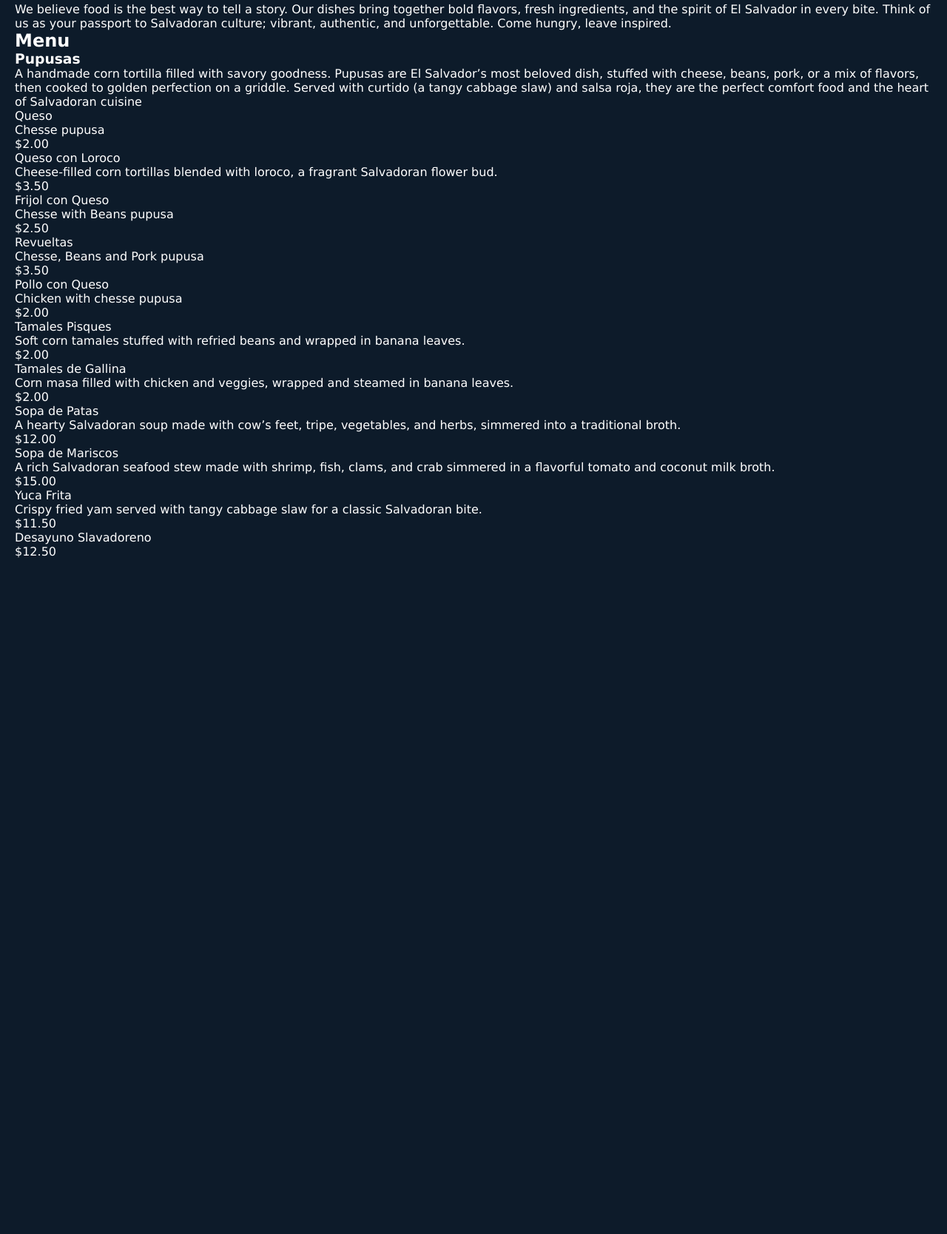
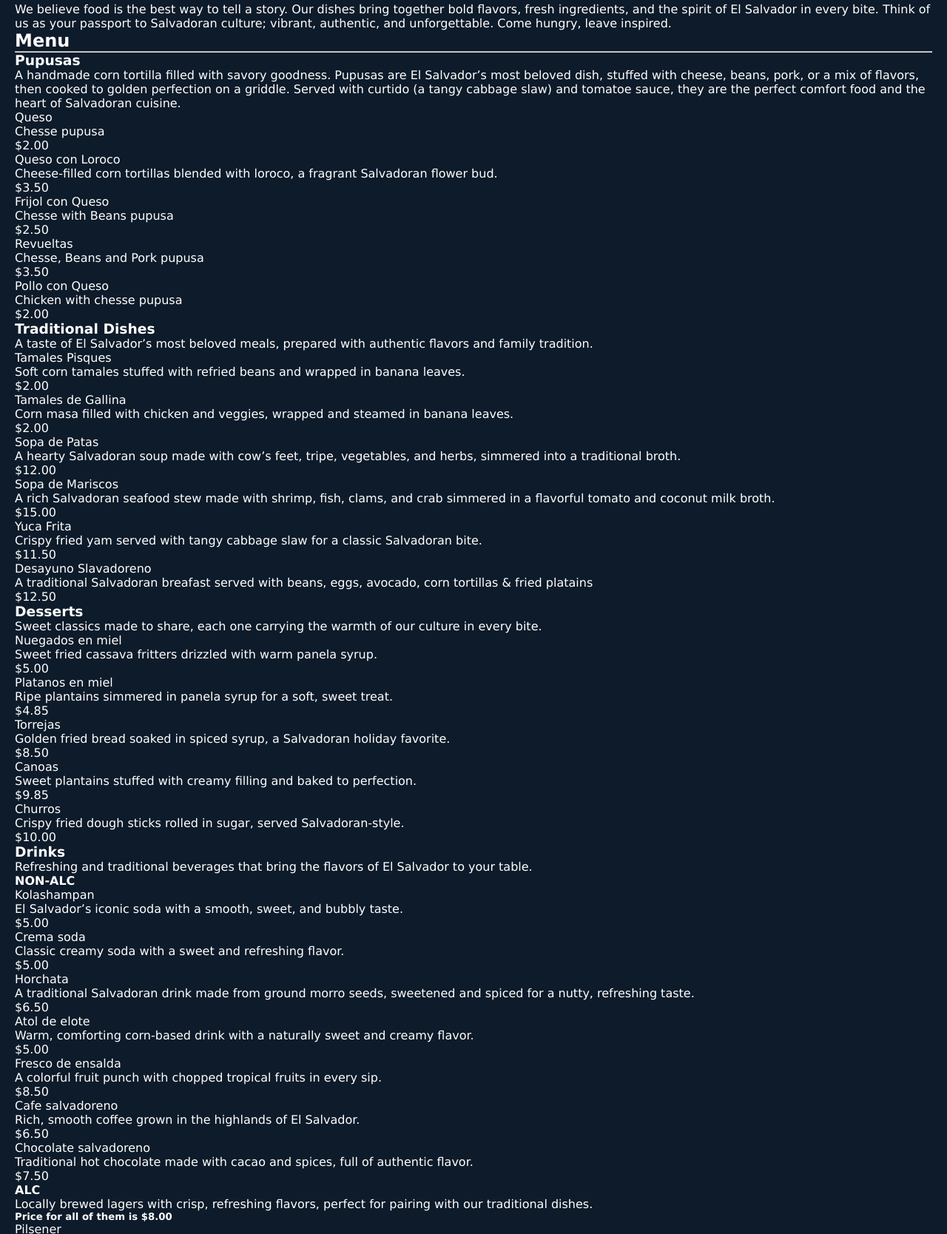
Before and after one commit to mnav08/Salvadoran-Restaurant, a plain HTML site: page index.html in a window 1280 px wide. Shown: the part 450-2118 px from the top of the page at 74% size. Before the commit the page ends 1225 px from the top, so only its background shows below. Drawn offline with Linux system fonts and the light colour scheme.

Commit message:
Finished HTML content

```diff
--- a/index.html
+++ b/index.html
@@ -1,15 +1,15 @@
 <!DOCTYPE html>
 <html lang="en">
   <head>
-    <meta charset="UTF-8">
-    <meta name="viewport" content="width=device-width, initial-scale=1.0">
+    <meta charset="UTF-8" />
+    <meta name="viewport" content="width=device-width, initial-scale=1.0" />
     <title>Sabor Cuscatleco</title>
-    <link rel="stylesheet" href="styles.css">
-    <link rel="icon" type="image/png" href="images/favicon.png">
+    <link rel="stylesheet" href="styles.css" />
+    <link rel="icon" type="image/png" href="images/favicon.png" />
   </head>
   <body>
     <header>
-        <img src="images/ES_flag.png" alt="ES flag">
+      <img src="images/ES_flag.png" alt="ES flag" />
       <nav>
         <ul>
           <li><a href="#hero" class="nav-link">Home</a></li>
@@ -28,37 +28,247 @@
 
     <section id="about-us">
       <h2>About Us</h2>
-            <p>We are here to share the flavors of El Salvador with the world. Our food is more than a meal, it is a connection to our roots, our traditions, and our culture.
-               Every pupusa, every horchata,nuegados carries the warmth of family kitchens and the pride of a heritage worth preserving.
-               We invite you to experience El Salvador through every bite.</p> <br>
-            <p>We believe food is the best way to tell a story. Our dishes bring together bold flavors, fresh ingredients, and the spirit of El Salvador in every bite. Think of us as your passport to Salvadoran culture; vibrant, authentic, and unforgettable.
-               Come hungry, leave inspired.</p>
+      <p>
+        We are here to share the flavors of El Salvador with the world. Our food
+        is more than a meal, it is a connection to our roots, our traditions,
+        and our culture. Every pupusa, every horchata,nuegados carries the
+        warmth of family kitchens and the pride of a heritage worth preserving.
+        We invite you to experience El Salvador through every bite.
+      </p>
+      <br />
+      <p>
+        We believe food is the best way to tell a story. Our dishes bring
+        together bold flavors, fresh ingredients, and the spirit of El Salvador
+        in every bite. Think of us as your passport to Salvadoran culture;
+        vibrant, authentic, and unforgettable. Come hungry, leave inspired.
+      </p>
     </section>
 
     <section id="menu">
+      <!--Menu container-->
       <h2>Menu</h2>
+      <hr />
+
+      <div id="pupusas">
         <h3>Pupusas</h3>
-        <p>A handmade corn tortilla filled with savory goodness.
-         Pupusas are El Salvador’s most beloved dish, stuffed with cheese, beans, pork, or a mix of flavors, then cooked to golden perfection on a griddle.
-         Served with curtido (a tangy cabbage slaw) and salsa roja, they are the perfect comfort food and the heart of Salvadoran cuisine
+        <p>
+          <!--Intro Description-->
+          A handmade corn tortilla filled with savory goodness. Pupusas are El
+          Salvador’s most beloved dish, stuffed with cheese, beans, pork, or a
+          mix of flavors, then cooked to golden perfection on a griddle. Served
+          with curtido (a tangy cabbage slaw) and tomatoe sauce, they are the
+          perfect comfort food and the heart of Salvadoran cuisine.
         </p>
-
-        <div id="pupusas-flavors">
-          <p class="flavor">Queso</p> <p class="description">Chesse pupusa</p> <p class="price">$2.00</p>
-          <p class="flavor">Queso con Loroco</p> <p class="description">Cheese-filled corn tortillas blended with loroco, a fragrant Salvadoran flower bud.</p> <p class="price">$3.50</p>
-          <p class="flavor">Frijol con Queso</p> <p class="description">Chesse with Beans pupusa</p> <p class="price">$2.50</p>
-          <p class="flavor">Revueltas</p> <p class="description">Chesse, Beans and Pork pupusa</p> <p class="price">$3.50</p>
-          <p class="flavor">Pollo con Queso</p> <p class="description">Chicken with chesse pupusa</p> <p class="price">$2.00</p>
+        <p class="flavor">Queso</p>
+        <p class="description">Chesse pupusa</p>
+        <p class="price">$2.00</p>
+        <p class="flavor">Queso con Loroco</p>
+        <p class="description">
+          Cheese-filled corn tortillas blended with loroco, a fragrant
+          Salvadoran flower bud.
+        </p>
+        <p class="price">$3.50</p>
+        <p class="flavor">Frijol con Queso</p>
+        <p class="description">Chesse with Beans pupusa</p>
+        <p class="price">$2.50</p>
+        <p class="flavor">Revueltas</p>
+        <p class="description">Chesse, Beans and Pork pupusa</p>
+        <p class="price">$3.50</p>
+        <p class="flavor">Pollo con Queso</p>
+        <p class="description">Chicken with chesse pupusa</p>
+        <p class="price">$2.00</p>
       </div>
 
       <div id="dishes">
-          <p class="flavor">Tamales Pisques </p> <p class="description">Soft corn tamales stuffed with refried beans and wrapped in banana leaves. </p> <p class="price">$2.00</p>
-          <p class="flavor">Tamales de Gallina </p> <p class="description">Corn masa filled with chicken and veggies, wrapped and steamed in banana leaves.</p> <p class="price">$2.00</p>
-          <p class="flavor"> Sopa de Patas</p> <p class="description">A hearty Salvadoran soup made with cow’s feet, tripe, vegetables, and herbs, simmered into a traditional broth. </p> <p class="price">$12.00</p>
-          <p class="flavor">Sopa de Mariscos </p> <p class="description">A rich Salvadoran seafood stew made with shrimp, fish, clams, and crab simmered in a flavorful tomato and coconut milk broth. </p> <p class="price">$15.00</p>
-          <p class="flavor">Yuca Frita </p> <p class="description">Crispy fried yam served with tangy cabbage slaw for a classic Salvadoran bite. </p> <p class="price">$11.50</p>
-          <p class="flavor">Desayuno Slavadoreno </p> <p class="description"> </p> <p class="price">$12.50</p>
+        <h3>Traditional Dishes</h3>
+        <!--Intro Description-->
+        <p>
+          A taste of El Salvador’s most beloved meals, prepared with authentic
+          flavors and family tradition.
+        </p>
+
+        <p class="flavor">Tamales Pisques</p>
+        <p class="description">
+          Soft corn tamales stuffed with refried beans and wrapped in banana
+          leaves.
+        </p>
+        <p class="price">$2.00</p>
+        <p class="flavor">Tamales de Gallina</p>
+        <p class="description">
+          Corn masa filled with chicken and veggies, wrapped and steamed in
+          banana leaves.
+        </p>
+        <p class="price">$2.00</p>
+        <p class="flavor">Sopa de Patas</p>
+        <p class="description">
+          A hearty Salvadoran soup made with cow’s feet, tripe, vegetables, and
+          herbs, simmered into a traditional broth.
+        </p>
+        <p class="price">$12.00</p>
+        <p class="flavor">Sopa de Mariscos</p>
+        <p class="description">
+          A rich Salvadoran seafood stew made with shrimp, fish, clams, and crab
+          simmered in a flavorful tomato and coconut milk broth.
+        </p>
+        <p class="price">$15.00</p>
+        <p class="flavor">Yuca Frita</p>
+        <p class="description">
+          Crispy fried yam served with tangy cabbage slaw for a classic
+          Salvadoran bite.
+        </p>
+        <p class="price">$11.50</p>
+        <p class="flavor">Desayuno Slavadoreno</p>
+        <p class="description">
+          A traditional Salvadoran breafast served with beans, eggs, avocado,
+          corn tortillas &amp; fried platains
+        </p>
+        <p class="price">$12.50</p>
+      </div>
+
+      <div id="desserts">
+        <h3>Desserts</h3>
+        <!--Intro Description-->
+        <p>
+          Sweet classics made to share, each one carrying the warmth of our
+          culture in every bite.
+        </p>
+
+        <p class="flavor">Nuegados en miel</p>
+        <p class="description">
+          Sweet fried cassava fritters drizzled with warm panela syrup.
+        </p>
+        <p class="price">$5.00</p>
+
+        <p class="flavor">Platanos en miel</p>
+        <p class="description">
+          Ripe plantains simmered in panela syrup for a soft, sweet treat.
+        </p>
+        <p class="price">$4.85</p>
+
+        <p class="flavor">Torrejas</p>
+        <p class="description">
+          Golden fried bread soaked in spiced syrup, a Salvadoran holiday
+          favorite.
+        </p>
+        <p class="price">$8.50</p>
+
+        <p class="flavor">Canoas</p>
+        <p class="description">
+          Sweet plantains stuffed with creamy filling and baked to perfection.
+        </p>
+        <p class="price">$9.85</p>
+
+        <p class="flavor">Churros</p>
+        <p class="description">
+          Crispy fried dough sticks rolled in sugar, served Salvadoran-style.
+        </p>
+        <p class="price">$10.00</p>
       </div>
     </section>
+
+    <section id="drinks">
+      <h3>Drinks</h3>
+      <!--Intro Description-->
+      <p>
+        Refreshing and traditional beverages that bring the flavors of El
+        Salvador to your table.
+      </p>
+
+      <div id="non-alc">
+        <h4>NON-ALC</h4>
+        <p class="flavor">Kolashampan</p>
+        <p class="description">
+          El Salvador’s iconic soda with a smooth, sweet, and bubbly taste.
+        </p>
+        <p class="price">$5.00</p>
+
+        <p class="flavor">Crema soda</p>
+        <p class="description">
+          Classic creamy soda with a sweet and refreshing flavor.
+        </p>
+        <p class="price">$5.00</p>
+
+        <p class="flavor">Horchata</p>
+        <p class="description">
+          A traditional Salvadoran drink made from ground morro seeds, sweetened
+          and spiced for a nutty, refreshing taste.
+        </p>
+        <p class="price">$6.50</p>
+
+        <p class="flavor">Atol de elote</p>
+        <p class="description">
+          Warm, comforting corn-based drink with a naturally sweet and creamy
+          flavor.
+        </p>
+        <p class="price">$5.00</p>
+
+        <p class="flavor">Fresco de ensalda</p>
+        <p class="description">
+          A colorful fruit punch with chopped tropical fruits in every sip.
+        </p>
+        <p class="price">$8.50</p>
+
+        <p class="flavor">Cafe salvadoreno</p>
+        <p class="description">
+          Rich, smooth coffee grown in the highlands of El Salvador.
+        </p>
+        <p class="price">$6.50</p>
+
+        <p class="flavor">Chocolate salvadoreno</p>
+        <p class="description">
+          Traditional hot chocolate made with cacao and spices, full of
+          authentic flavor.
+        </p>
+        <p class="price">$7.50</p>
+      </div>
+
+      <div id="alc">
+        <h4>ALC</h4>
+        <!--description-->
+        <p>
+          Locally brewed lagers with crisp, refreshing flavors, perfect for
+          pairing with our traditional dishes.
+        </p>
+        <h5>Price for all of them is $8.00</h5>
+
+        <p class="flavor">Pilsener</p>
+        <p class="description">Light, crisp, and refreshing lager.</p>
+
+        <p class="flavor">Regia</p>
+        <p class="description">
+          Smooth Salvadoran lager with subtle malt notes.
+        </p>
+
+        <p class="flavor">Golden</p>
+        <p class="description">
+          Mild and easy-drinking beer with a clean finish.
+        </p>
+
+        <p class="flavor">Suprema</p>
+        <p class="description">Richer flavor with a slightly stronger body.</p>
+      </div>
+    </section>
+
+    <footer>
+      <div id="footer-container">
+        <!--Brand info-->
+        <div class="brand">
+          <p>Made with love by Moises N💙</p>
+          <p>© 2025 Sabor Cuscatleco</p>
+        </div>
+
+        <!--Contact-->
+        <div class="class">
+          <h4>Contact</h4>
+          <address>123 W Diversey Av, Chicago,IL, 60640</address>
+          <p>+1 (234) 567-890</p>
+          <p>info@saborcusca.com</p>
+          <p>Mon–Sun: 10am – 10pm</p>
+        </div>
+
+        <!--Social media-->
+        <h4>Follow Us</h4>
+      </div>
+    </footer>
   </body>
 </html>
```
Lines whose indentation alone changed are shown as unchanged.
